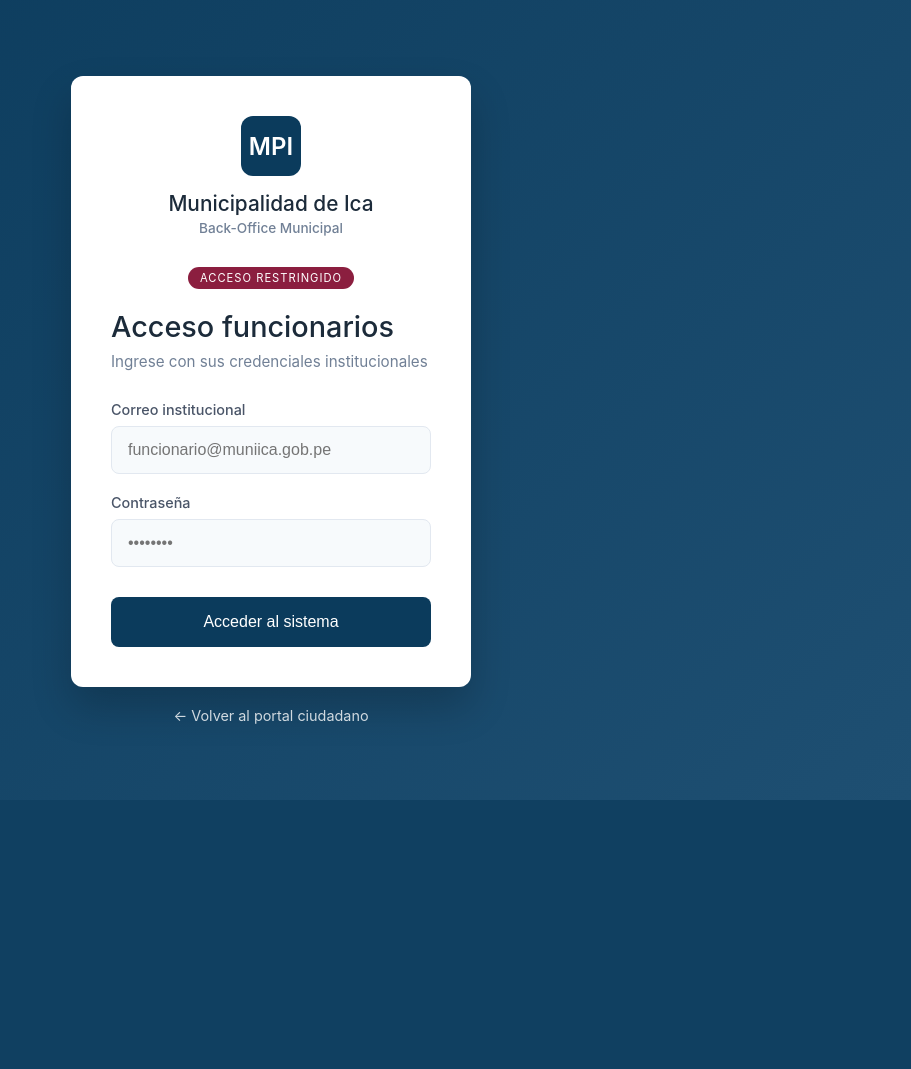
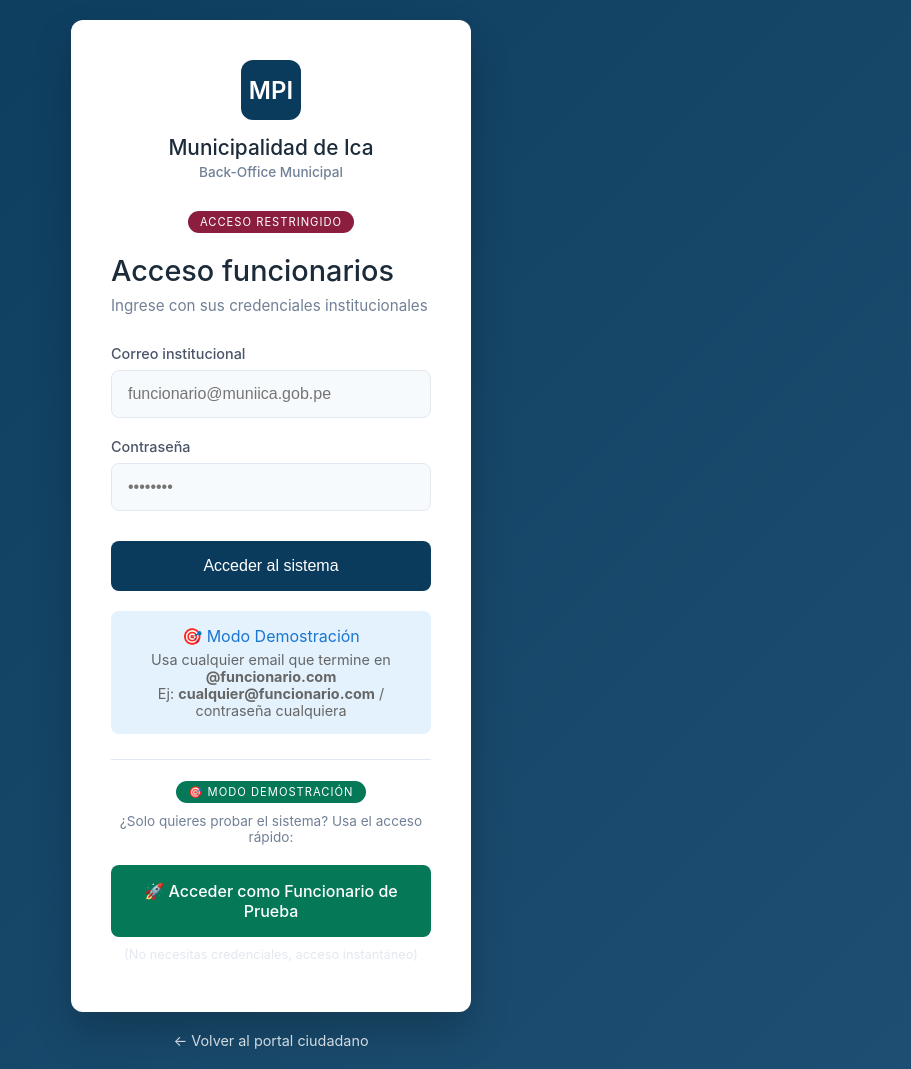
Before and after one commit to Yamir213/sistema-licencias-ica, a FastAPI app: page /municipal/login in a window 1280 px wide. Shown: the whole page, without its empty margins (369-1280 px from the left). Before the commit the page ends 800 px from the top, so only its background shows below. Run offline with FastAPI, Linux system fonts and the light colour scheme.

Commit message:
Agregar botón de acceso rápido para demostración

```diff
--- a/app/templates/municipal/login.html
+++ b/app/templates/municipal/login.html
@@ -9,6 +9,7 @@
             --primary: #0B3B5C;
             --primary-light: #1E4F72;
             --secondary: #8B1E3F;
+            --success: #047857;
             --dark: #1C2B3A;
             --gray-dark: #4A5568;
             --gray: #718096;
@@ -90,6 +91,18 @@
             margin-bottom: 20px;
         }
 
+        .badge-demo {
+            background: var(--success);
+            color: white;
+            padding: 4px 12px;
+            border-radius: 40px;
+            font-size: 0.7rem;
+            text-transform: uppercase;
+            letter-spacing: 1px;
+            display: inline-block;
+            margin-bottom: 10px;
+        }
+
         h1 {
             font-size: 1.8rem;
             font-weight: 500;
@@ -150,6 +163,27 @@
             background: var(--primary-light);
         }
 
+        .btn-demo {
+            width: 100%;
+            padding: 16px;
+            background: var(--success);
+            color: white;
+            border: none;
+            border-radius: var(--border-radius);
+            font-size: 1rem;
+            font-weight: 500;
+            cursor: pointer;
+            transition: all 0.2s;
+            text-decoration: none;
+            display: inline-block;
+            text-align: center;
+            margin-top: 10px;
+        }
+
+        .btn-demo:hover {
+            background: #065F46;
+        }
+
         .error {
             background: #FEF2F2;
             color: #991B1B;
@@ -158,6 +192,19 @@
             margin-bottom: 20px;
             font-size: 0.9rem;
             border-left: 4px solid #DC2626;
+        }
+
+        .demo-info {
+            margin-top: 25px;
+            padding-top: 20px;
+            border-top: 1px solid var(--gray-light);
+            text-align: center;
+        }
+
+        .demo-info p {
+            color: var(--gray);
+            font-size: 0.85rem;
+            margin-bottom: 10px;
         }
 
         .back-link {
@@ -213,6 +260,26 @@
                     Acceder al sistema
                 </button>
             </form>
+            <!-- Después del formulario -->
+<div style="text-align: center; margin-top: 20px; padding: 15px; background: #e3f2fd; border-radius: var(--border-radius);">
+    <p style="color: #1976d2; margin-bottom: 5px;">🎯 Modo Demostración</p>
+    <p style="color: #666; font-size: 0.9rem;">
+        Usa cualquier email que termine en <strong>@funcionario.com</strong><br>
+        Ej: <strong>cualquier@funcionario.com</strong> / contraseña cualquiera
+    </p>
+</div>
+
+            <!-- 👇 SECCIÓN DE DEMO AGREGADA -->
+            <div class="demo-info">
+                <span class="badge-demo">🎯 MODO DEMOSTRACIÓN</span>
+                <p>¿Solo quieres probar el sistema? Usa el acceso rápido:</p>
+                <a href="/municipal/demo-login" class="btn-demo">
+                    🚀 Acceder como Funcionario de Prueba
+                </a>
+                <p style="margin-top: 10px; font-size: 0.8rem; color: var(--gray-light);">
+                    (No necesitas credenciales, acceso instantáneo)
+                </p>
+            </div>
         </div>
 
         <a href="/" class="back-link">← Volver al portal ciudadano</a>
```
Also changed, not shown: app/utils/dependencies.py (+17 -43 lines).
